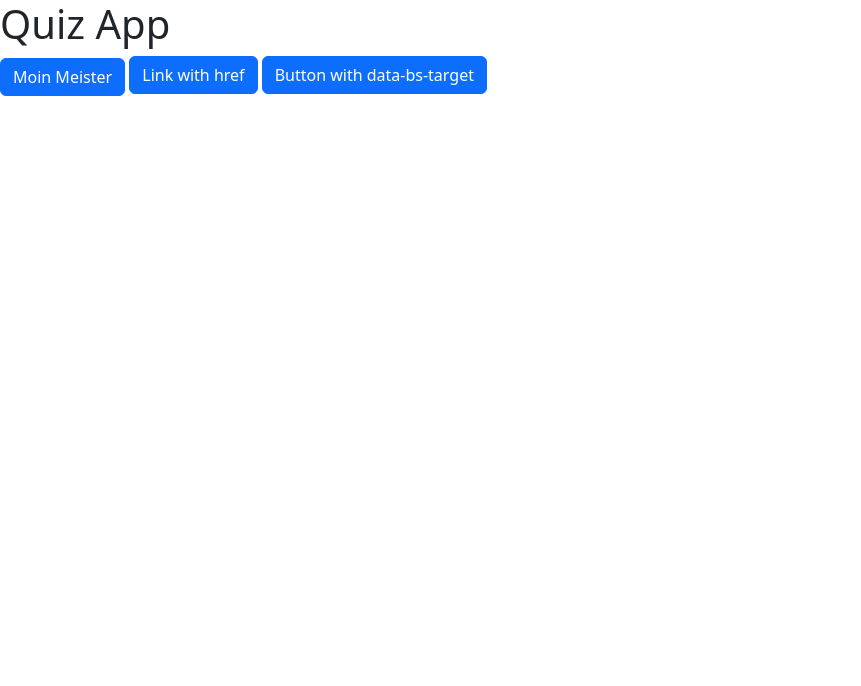
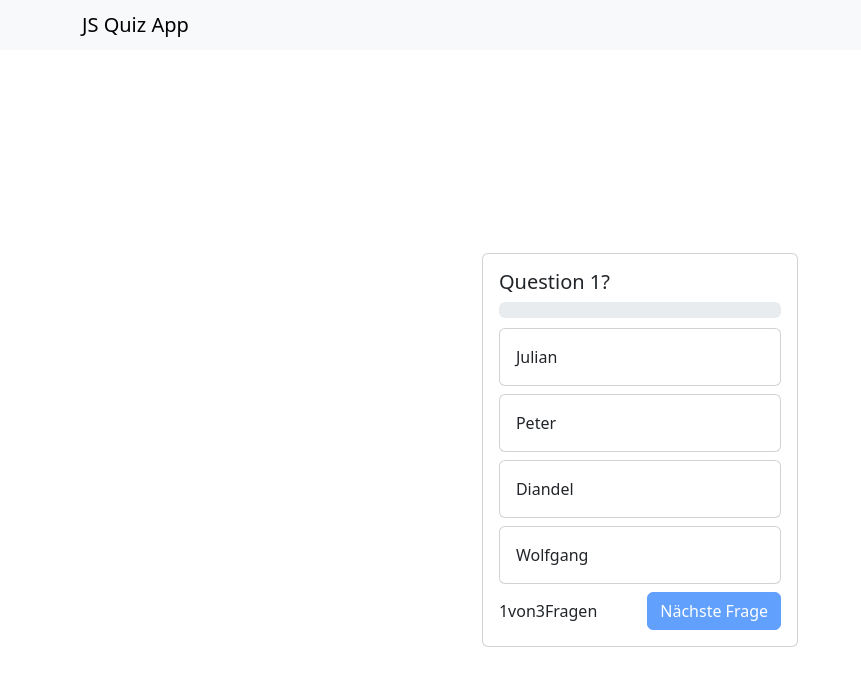
Before and after one commit to JulianFichtl/js-quiz-app, a plain HTML site: page index.html in a window 1280 px wide. Shown: the whole page, without its empty margins (0-861 px from the left). Drawn offline with nearby package versions, Linux system fonts and the light colour scheme.

Commit message:
Basic JavaScript added

```diff
--- a/index.html
+++ b/index.html
@@ -10,15 +10,42 @@
         <link href="https://cdn.jsdelivr.net/npm/bootstrap@5.3.2/dist/css/bootstrap.min.css" rel="stylesheet" integrity="sha384-T3c6CoIi6uLrA9TneNEoa7RxnatzjcDSCmG1MXxSR1GAsXEV/Dwwykc2MPK8M2HN" crossorigin="anonymous" />
         <script src="https://cdn.jsdelivr.net/npm/bootstrap@5.3.2/dist/js/bootstrap.bundle.min.js" integrity="sha384-C6RzsynM9kWDrMNeT87bh95OGNyZPhcTNXj1NW7RuBCsyN/o0jlpcV8Qyq46cDfL" crossorigin="anonymous"></script>
     </head>
-    <body>
-        <h1>Quiz App</h1>
-        <button class="btn btn-primary">Moin Meister</button>
-        <p class="d-inline-flex gap-1">
-            <a class="btn btn-primary" data-bs-toggle="collapse" href="#collapseExample" role="button" aria-expanded="false" aria-controls="collapseExample"> Link with href </a>
-            <button class="btn btn-primary" type="button" data-bs-toggle="collapse" data-bs-target="#collapseExample" aria-expanded="false" aria-controls="collapseExample">Button with data-bs-target</button>
-        </p>
-        <div class="collapse" id="collapseExample">
-            <div class="card card-body">Some placeholder content for the collapse component. This panel is hidden by default but revealed when the user activates the relevant trigger.</div>
+    <body onload="init()">
+        <nav class="navbar bg-body-tertiary">
+            <div class="container">
+                <span class="navbar-brand mb-0 h1">JS Quiz App</span>
+            </div>
+        </nav>
+        <div class="center-item">
+            <div class="card">
+                <div class="card-body">
+                    <h5 id="question" class="card-title">Question</h5>
+                    <div class="progress" role="progressbar" aria-label="Basic example" aria-valuenow="0" aria-valuemin="0" aria-valuemax="100">
+                        <div id="progress-bar" class="progress-bar"></div>
+                    </div>
+                    <div onclick="correctAnswer('answer1')" class="card mb-2" style="background: white">
+                        <div id="answer1" class="card-body hover">answer</div>
+                    </div>
+                    <div onclick="correctAnswer('answer2')" class="card mb-2">
+                        <div id="answer2" class="card-body bg">answer</div>
+                    </div>
+                    <div onclick="correctAnswer('answer3')" class="card mb-2">
+                        <div id="answer3" class="card-body">answer</div>
+                    </div>
+                    <div onclick="correctAnswer('answer4')" class="card mb-2">
+                        <div id="answer4" class="card-body">answer</div>
+                    </div>
+                    <div class="footer">
+                        <div class="numbersQuestions">
+                            <p>1</p>
+                            <p>von</p>
+                            <p>3</p>
+                            <p>Fragen</p>
+                        </div>
+                        <button id="nextQuestion" onclick="nextQuestion()" type="button" class="btn btn-primary" disabled>Nächste Frage</button>
+                    </div>
+                </div>
+            </div>
         </div>
     </body>
 </html>
--- a/script.js
+++ b/script.js
@@ -0,0 +1,69 @@
+let questions = [
+    {
+        question: "Question 1?",
+        answer1: "Julian",
+        answer2: "Peter",
+        answer3: "Diandel",
+        answer4: "Wolfgang",
+        right_answer: 1,
+    },
+    {
+        question: "Question 2?",
+        answer1: "Peter",
+        answer2: "Diandel",
+        answer3: "Peter",
+        answer4: "Hans",
+        right_answer: 2,
+    },
+    {
+        question: "Question 3?",
+        answer1: "Werne",
+        answer2: "Uwe",
+        answer3: "Reinhalt",
+        answer4: "Ingeborg",
+        right_answer: 3,
+    },
+];
+
+let currentQuestion = 0;
+
+function init() {
+    getQuestions();
+    getPercentage();
+}
+
+function getQuestions() {
+    document.getElementById("question").innerHTML = questions[currentQuestion]["question"];
+    document.getElementById("answer1").innerHTML = questions[currentQuestion]["answer1"];
+    document.getElementById("answer2").innerHTML = questions[currentQuestion]["answer2"];
+    document.getElementById("answer3").innerHTML = questions[currentQuestion]["answer3"];
+    document.getElementById("answer4").innerHTML = questions[currentQuestion]["answer4"];
+}
+
+function correctAnswer(answerUser) {
+    let answer = answerUser.slice(-1);
+
+    let idRightAnswer = `answer${questions[currentQuestion]["right_answer"]}`;
+
+    if (answer == questions[currentQuestion]["right_answer"]) {
+        document.getElementById(answerUser).parentElement.style.backgroundColor = "green";
+    } else {
+        document.getElementById(answerUser).parentElement.style.backgroundColor = "red";
+        document.getElementById(idRightAnswer).parentElement.style.backgroundColor = "green";
+        console.log("loserrrr!!!");
+    }
+    document.getElementById("nextQuestion").disabled = false;
+}
+
+function nextQuestion() {
+    currentQuestion++;
+    getPercentage();
+    getQuestions();
+}
+
+function getPercentage() {
+    let hundret = 100 / questions.length;
+    let percentage = hundret * currentQuestion;
+    document.getElementById("progress-bar").style.width = `${percentage}%`;
+    console.log(percentage);
+}
--- a/style.css
+++ b/style.css
@@ -0,0 +1,32 @@
+p {
+    margin-bottom: 0 !important;
+}
+
+body {
+    height: auto;
+    background-color: #d3d3d3;
+}
+
+.center-item {
+    display: flex;
+    justify-content: center;
+    align-items: center;
+    height: 100vh;
+}
+
+.footer {
+    display: flex;
+    justify-content: space-between;
+    align-items: center;
+}
+
+.numbersQuestions {
+    display: flex;
+    justify-content: space-around;
+    align-items: center;
+    margin-right: 50px;
+}
+
+.progress {
+    margin-bottom: 10px;
+}
```
